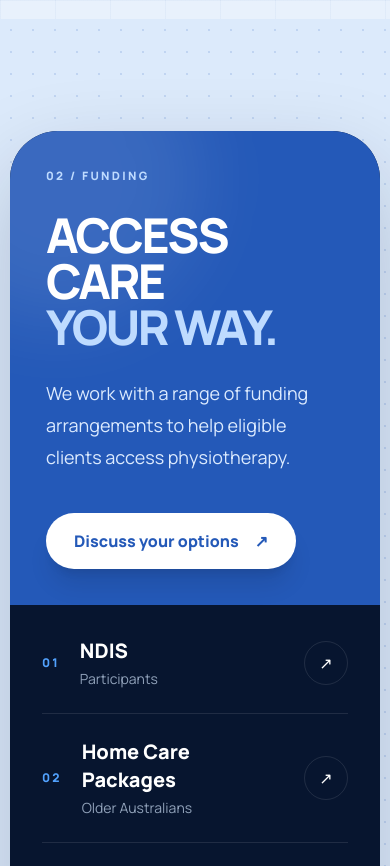
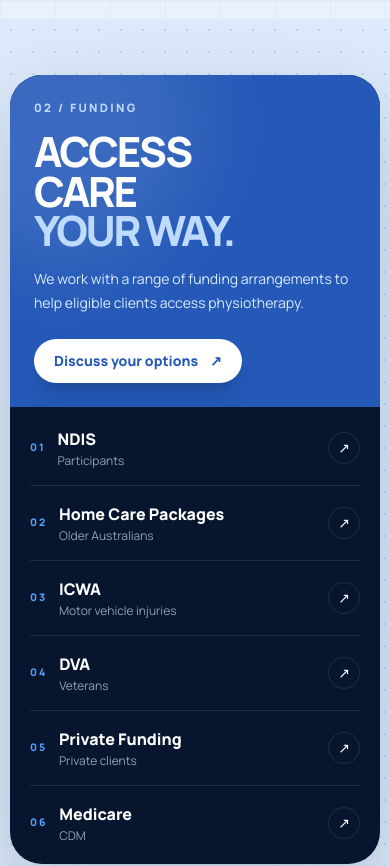
Before and after one commit to wilsonmugwe/central-therapy-digital-platform, a Next.js app in the folder apps/web/: page / in a window 390 px wide. Shown: the part 2160-3026 px from the top of the page. Built offline with nearby package versions, Linux system fonts and the light colour scheme.

Commit message:
Update Funding.tsx

```diff
--- a/apps/web/components/home/Funding.tsx
+++ b/apps/web/components/home/Funding.tsx
@@ -9,31 +9,40 @@ const options = [
 
 export default function Funding() {
   return (
-    <section id="funding" className="dot-grid relative overflow-hidden py-28">
+    <section
+      id="funding"
+      className="dot-grid relative overflow-hidden py-14 sm:py-20 lg:py-28"
+    >
       <div className="container">
-        <div className="overflow-hidden rounded-[3rem] bg-[#07152F] shadow-[0_35px_90px_rgba(7,21,47,.2)]">
+        <div className="overflow-hidden rounded-[2rem] bg-[#07152F] shadow-[0_35px_90px_rgba(7,21,47,.2)] sm:rounded-[3rem]">
           <div className="grid lg:grid-cols-[.85fr_1.15fr]">
-            <div className="relative overflow-hidden bg-[#2459B8] p-9 text-white sm:p-14">
+            {/* FUNDING INTRO */}
+            <div className="relative overflow-hidden bg-[#2459B8] p-6 text-white sm:p-14">
+              {/* Decorative background */}
               <div className="absolute -left-24 -top-24 h-72 w-72 rounded-full bg-white/10 blur-2xl" />
 
               <div className="relative">
-                <p className="eyebrow text-blue-200">02 / Funding</p>
+                <p className="eyebrow text-blue-200">
+                  02 / Funding
+                </p>
 
-                <h2 className="display-title mt-7 text-5xl font-black sm:text-6xl">
+                <h2 className="display-title mt-4 text-[2.6rem] font-black sm:mt-7 sm:text-6xl">
                   ACCESS
                   <br />
                   CARE
-                  <span className="block text-blue-200">YOUR WAY.</span>
+                  <span className="block text-blue-200">
+                    YOUR WAY.
+                  </span>
                 </h2>
 
-                <p className="mt-7 max-w-md text-lg leading-8 text-blue-100">
+                <p className="mt-4 max-w-md text-sm leading-6 text-blue-100 sm:mt-7 sm:text-lg sm:leading-8">
                   We work with a range of funding arrangements to help eligible
                   clients access physiotherapy.
                 </p>
 
                 <a
                   href="#appointment"
-                  className="mt-10 inline-flex items-center gap-4 rounded-full bg-white px-7 py-4 font-black !text-[#2459B8] shadow-xl"
+                  className="mt-6 inline-flex items-center gap-3 rounded-full bg-white px-5 py-3 text-sm font-black !text-[#2459B8] shadow-xl sm:mt-10 sm:gap-4 sm:px-7 sm:py-4 sm:text-base"
                 >
                   Discuss your options
                   <span>↗</span>
@@ -41,24 +50,28 @@ export default function Funding() {
               </div>
             </div>
 
-            <div className="p-8 sm:p-12">
+            {/* FUNDING OPTIONS */}
+            <div className="p-5 sm:p-12">
               {options.map(([number, title, label]) => (
                 <div
                   key={number}
-                  className="group flex items-center gap-5 border-b border-white/10 py-6 first:pt-0 last:border-none"
+                  className="group flex items-center gap-3 border-b border-white/10 py-4 first:pt-0 last:border-none last:pb-0 sm:gap-5 sm:py-6 sm:last:pb-6"
                 >
-                  <span className="text-xs font-black tracking-[.18em] text-blue-400">
+                  <span className="text-[0.65rem] font-black tracking-[.18em] text-blue-400 sm:text-xs">
                     {number}
                   </span>
 
-                  <div className="flex-1">
-                    <h3 className="text-xl font-black !text-white sm:text-2xl">
+                  <div className="min-w-0 flex-1">
+                    <h3 className="text-base font-black !text-white sm:text-2xl">
                       {title}
                     </h3>
-                    <p className="mt-1 text-sm text-slate-400">{label}</p>
+
+                    <p className="mt-0.5 text-xs text-slate-400 sm:mt-1 sm:text-sm">
+                      {label}
+                    </p>
                   </div>
 
-                  <span className="flex h-11 w-11 items-center justify-center rounded-full border border-white/10 !text-white transition group-hover:bg-white group-hover:!text-[#2459B8]">
+                  <span className="flex h-8 w-8 shrink-0 items-center justify-center rounded-full border border-white/10 text-sm !text-white transition group-hover:bg-white group-hover:!text-[#2459B8] sm:h-11 sm:w-11 sm:text-base">
                     ↗
                   </span>
                 </div>
```
